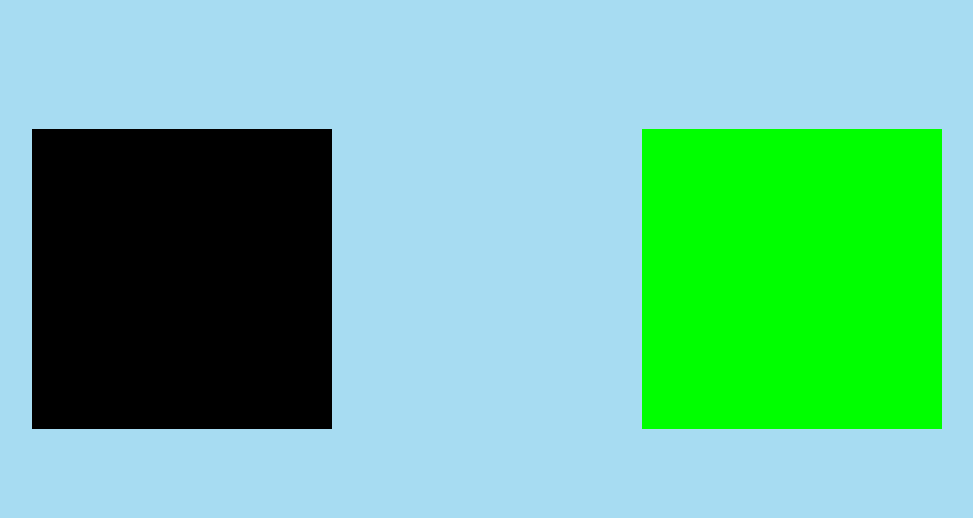
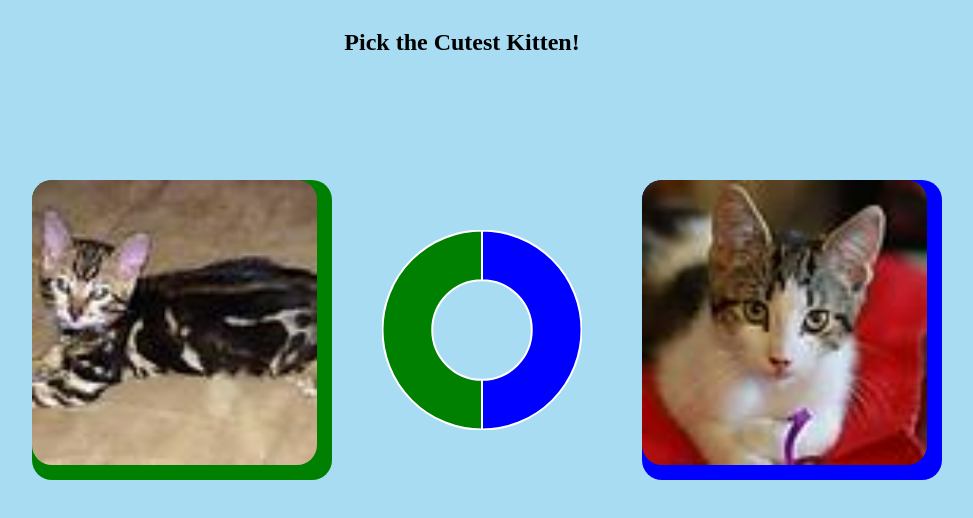
Before and after one commit to ScottThiessen/vote_tracker, a plain HTML site: page vote_tracker.html in a window 1280 px wide. Shown: the part 90-608 px from the top of the page, without its empty margins (146-1119 px from the left). Drawn offline with Linux system fonts and the light colour scheme.

Commit message:
semi almost functional page

```diff
--- a/tracker.css
+++ b/tracker.css
@@ -7,6 +7,11 @@ body {
   text-align: center;
   font-size: 48px;
   text-decoration: underline;
+}
+
+h3 {
+  text-align: center;
+  font-size: 24px;
 }
 
 #container {
@@ -24,17 +29,23 @@ body {
 #cat-left {
   width: 300px;
   height: 300px;
-  background-color: #000000;
+  background-color: green;
   position: absolute;
   top: 100px;
   left: 50px;
+  border-radius: 20px;
 }
 
 #cat-right {
   width:300px;
   height: 300px;
-  background-color: #00ff00;
+  background-color: blue;
   position: absolute;
   top: 100px;
   left: 660px;
+  border-radius: 20px;
 }
+
+img {
+  border-radius: 20px;
+}
--- a/vote_track.js
+++ b/vote_track.js
@@ -1,30 +1,97 @@
 'use strict';
-(function() {
-  var imgArray = [];
 
-  imgArray = new Image();
-  imgArray[0].href = 'http://imgur.com/a/DDoWy#0';
-
-  var catLeft = document.getElementById('cat-left');
-  catLeft.innerHTML =
-
-  var pieData = [
+$(function() {
+  //pie chart
+  var data = [
   {
     value: 50,
-    color: '#0000ff'
+    color: '#0000ff',
+    highlight: '#5c67ff',
+    label: 'Pig'
   },
   {
     value: 50,
-    color: 'red'
+    color: 'green',
+    highlight: '#00db21',
+    label: 'Horse'
   },
   ];
 
-  var pieOptions = {
-    segmentShowStroke: false,
+  var options = {
+    segmentShowStroke: true,
     animateScale: true
   }
 
   var graph = document.getElementById('graph').getContext('2d');
-  new Chart(graph).Pie(pieData, pieOptions);
+  new Chart(graph).Doughnut(data, options);
+  //end pie chart
 
-})();
+  var catArray = [];
+
+  var Kitten = function(name, imgPath) {
+    this.name = name;
+    this.imgPath = imgPath;
+    this.votes = 0;
+  };
+
+  var cat0 = new Kitten('Whiskers', 'trackerImgs/Cat0.jpg');
+  var cat1 = new Kitten('Joe', 'trackerImgs/Cat1.jpg');
+  var cat2 = new Kitten('6god', 'trackerImgs/Cat2.jpg');
+  var cat3 = new Kitten('Woes', 'trackerImgs/Cat3.jpg');
+  var cat4 = new Kitten('Legend', 'trackerImgs/Cat4.jpg');
+  var cat5 = new Kitten('Phillip', 'trackerImgs/Cat5.jpg');
+  var cat6 = new Kitten('Curt', 'trackerImgs/Cat7.jpg');
+  var cat7 = new Kitten('Drake', 'trackerImgs/Cat8.jpg');
+  var cat8 = new Kitten('Ludacris', 'trackerImgs/Cat9.jpg');
+  var cat9 = new Kitten('Legolas', 'trackerImgs/Cat10.jpg');
+  var cat10 = new Kitten('Milkyway', 'trackerImgs/Cat11.jpg');
+  var cat11 = new Kitten('Bilbo', 'trackerImgs/Cat12.jpg');
+  var cat12 = new Kitten('Frodo', 'trackerImgs/Cat13.jpg');
+  var cat13 = new Kitten('Donatello', 'trackerImgs/Cat14.jpg');
+  catArray.push(cat0);
+  catArray.push(cat1);
+  catArray.push(cat2);
+  catArray.push(cat3);
+  catArray.push(cat4);
+  catArray.push(cat5);
+  catArray.push(cat6);
+  catArray.push(cat7);
+  catArray.push(cat8);
+  catArray.push(cat9);
+  catArray.push(cat10);
+  catArray.push(cat11);
+  catArray.push(cat12);
+  catArray.push(cat13);
+
+  console.log(catArray);
+
+  var rand = Math.floor(Math.random() * catArray.length);
+  var rand2 = Math.floor(Math.random() * catArray.length);
+  var newRand = Math.floor(Math.random() * catArray.length);
+  var newRand2 = Math.floor(Math.random() * catArray.length);
+
+  if (rand === rand2) {
+    rand2 = Math.floor(rand2 / 2);
+  } else if (newRand === rand2) {
+    newRand = Math.floor(newRand / 2);
+  } else if (newRand === newRand2) {
+    newRand2 = Math.floor(newRand2 / 2);
+  };
+
+  $('<img />', {id: 'leftImg', src: catArray[rand].imgPath}).appendTo($('#cat-left')).height(285).width(285);
+  $('<img />', {id: 'rightImg', src: catArray[rand2].imgPath}).appendTo($('#cat-right')).height(285).width(285);
+
+
+  $('#leftClick').click(function(e) {
+    this.votes + 1;
+
+  });
+
+  $('#rightClick').click(function(f) {
+    this.votes +1;
+  });
+
+
+  console.log(rightImg);
+
+});
--- a/vote_tracker.html
+++ b/vote_tracker.html
@@ -8,12 +8,19 @@
 </head>
 <body>
   <h1 id="main-title">Battle of the Kittens</h1>
+  <h3>Pick the Cutest Kitten!</h3>
+
   <div id="container">
-  <div id="cat-left"></div>
+  <a id="leftClick" href>
+    <div id="cat-left" name="cat-left"></div>
+  </a>
   <canvas id="graph" width="200" height="200"></canvas>
-  <div id="cat-right"></div>
+  <a id="rightClick" href>
+    <div id="cat-right"></div>
+  </a>
   </div>
-  <script src="vote_tracker_js_deps_jquery.js"</script>
+
+  <script src="vote_tracker_js_deps/jquery.js"></script>
   <script src="vote_track.js"></script>
 </body>
 </html>
```
Also changed, not shown: trackerImgs/Cat0.jpg (added), trackerImgs/Cat1.jpg (added), trackerImgs/Cat10.jpg (added), trackerImgs/Cat11.jpg (added), trackerImgs/Cat12.jpg (added), trackerImgs/Cat13.jpg (added), trackerImgs/Cat14.jpg (added), trackerImgs/Cat2.jpg (added), trackerImgs/Cat3.jpg (added), trackerImgs/Cat4.jpg (added), trackerImgs/Cat5.jpg (added), trackerImgs/Cat7.jpg (added), trackerImgs/Cat8.jpg (added), trackerImgs/Cat9.jpg (added), 1 other file.
